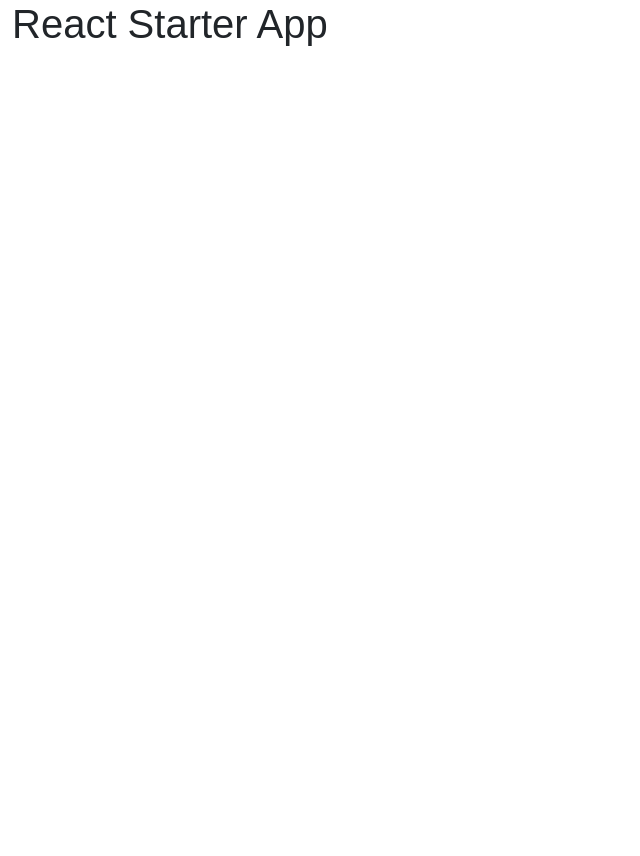
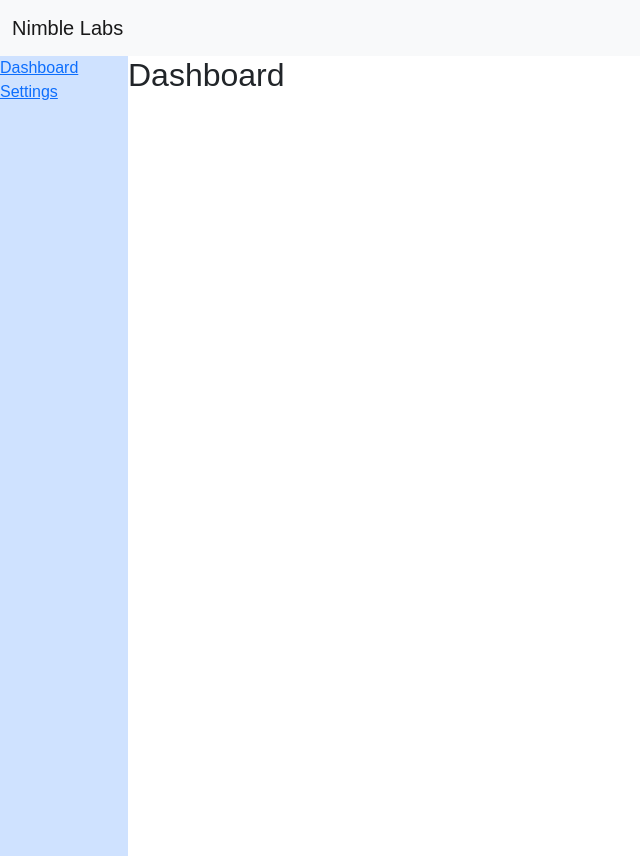
Before and after one commit to NimbleLabs/react-starter-app, a React (Create React App) app: page / in a window 1280 px wide. Shown: the whole page, without its empty margins (0-640 px from the left). Before the commit the page ends 800 px from the top, so only its background shows below. Built offline with nearby package versions, Linux system fonts and the light colour scheme; a web font is replaced by a local one.

Commit message:
Build basic view components and add routing

```diff
--- a/package.json
+++ b/package.json
@@ -9,6 +9,7 @@
     "npm-run-all": "^4.1.5",
     "react": "^17.0.2",
     "react-dom": "^17.0.2",
+    "react-router-dom": "^6.2.1",
     "react-scripts": "5.0.0",
     "sass": "^1.45.2",
     "web-vitals": "^2.1.2"
--- a/public/index.html
+++ b/public/index.html
@@ -24,7 +24,7 @@
       work correctly both with client-side routing and a non-root public URL.
       Learn how to configure a non-root public URL by running `npm run build`.
     -->
-    <title>React App</title>
+    <title>Simple React App</title>
   </head>
   <body>
     <noscript>You need to enable JavaScript to run this app.</noscript>
--- a/scss/main.scss
+++ b/scss/main.scss
@@ -39,3 +39,7 @@ body {
 .text-theme-light {
   color: $indigo-300;
 }
+
+.main-container {
+  height: calc(100% - 56px);
+}
--- a/src/App.js
+++ b/src/App.js
@@ -1,9 +1,26 @@
+import TopNav from './layout/TopNav';
+import Dashboard from './views/Dashboard';
+import Settings from './views/Settings';
+import Sidebar from "./layout/Sidebar";
+
+import {BrowserRouter as Router, Route, Routes} from "react-router-dom";
 
 function App() {
   return (
-    <div className="container-fluid">
-      <h1>React Starter App</h1>
-    </div>
+    <Router>
+      <div className="vh-100">
+        <TopNav/>
+        <div className="d-flex vh-100">
+          <Sidebar />
+          <div>
+            <Routes>
+              <Route path="/" element={<Dashboard/>}/>
+              <Route path="/settings" element={<Settings/>}/>
+            </Routes>
+          </div>
+        </div>
+      </div>
+    </Router>
   );
 }
 
--- /dev/null
+++ b/src/layout/Sidebar.js
@@ -0,0 +1,9 @@
+function Sidebar() {
+  return <div className="h-100-pct w-32 bg-blue-100">
+    <a href="/">Dashboard</a>
+    <br />
+    <a href="/settings">Settings</a>
+  </div>;
+}
+
+export default Sidebar;
--- /dev/null
+++ b/src/layout/TopNav.js
@@ -0,0 +1,10 @@
+
+function TopNav() {
+  return <nav className="navbar navbar-expand-lg navbar-light bg-light">
+    <div className="container-fluid">
+      <a className="navbar-brand" href="/">Nimble Labs</a>
+    </div>
+  </nav>;
+}
+
+export default TopNav;
--- /dev/null
+++ b/src/views/Dashboard.js
@@ -0,0 +1,7 @@
+function Dashboard() {
+  return <div>
+    <h2>Dashboard</h2>
+  </div>;
+}
+
+export default Dashboard;
--- /dev/null
+++ b/src/views/Settings.js
@@ -0,0 +1,7 @@
+function Settings() {
+  return <div>
+    <h2>Settings</h2>
+  </div>;
+}
+
+export default Settings;
```
Also changed, not shown: src/assets/css/main.css, 1 other file (tests, documents, lock files or other folders).
